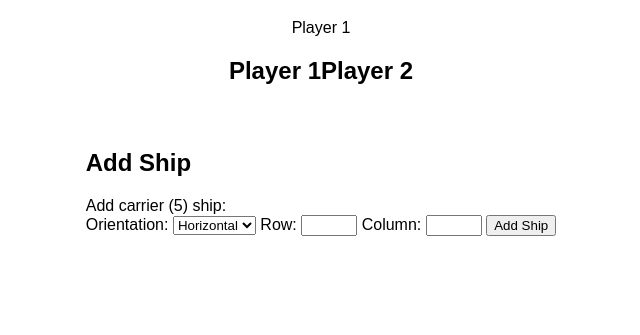
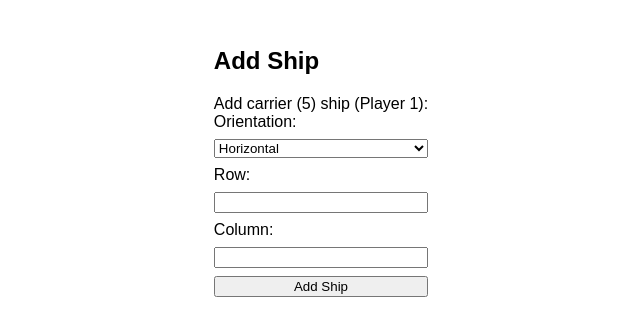
Before and after one commit to raivydassimenas/battleship, a website with bundled scripts: page index.html in a window 1280 px wide. Shown: the part 69-404 px from the top of the page, without its empty margins (319-959 px from the left). Built offline with nearby package versions, Linux system fonts and the light colour scheme.

Commit message:
Fix display modal and gameboards

```diff
--- a/game.js
+++ b/game.js
@@ -59,26 +59,29 @@ const ships = [
 
 let currentShipIndex = 0;
 const shipType = document.querySelector("#ship-type");
-shipType.innerText = `Add ${ships[currentShipIndex].type} (${ships[currentShipIndex].length}) ship:`;
+shipType.innerText = `Add ${ships[currentShipIndex].type} (${ships[currentShipIndex].length}) ship (${currPlayer === player1 ? "Player 1" : "Player 2"}):`;
 
 const addShipForm = document.querySelector("#add-ship-form");
 const addShipModal = document.querySelector("#add-ship-modal");
+const game = document.querySelector("#game");
+game.style.display = "none";
 
 function nextShip() {
   currentShipIndex++;
   if (currentShipIndex < ships.length) {
-    shipType.innerText = `Add ${ships[currentShipIndex].type} (${ships[currentShipIndex].length}) ship:`;
+    shipType.innerText = `Add ${ships[currentShipIndex].type} (${ships[currentShipIndex].length}) ship: (${currPlayer === player1 ? "Player 1" : "Player 2"}):`;
   } else {
     alert("All ships placed successfully!");
     if (currPlayer === player1) {
       currentShipIndex = 0;
       currPlayer = player2;
-      shipType.innerText = `Add ${ships[currentShipIndex].type} (${ships[currentShipIndex].length}) ship:`;
+      shipType.innerText = `Add ${ships[currentShipIndex].type} (${ships[currentShipIndex].length}) ship: (${currPlayer === player1 ? "Player 1" : "Player 2"}):`;
     }
     if (currPlayer === player2 && currentShipIndex === ships.length) {
       addShipModal.style.display = "none";
       renderGameboard(player1.gameboard, gameboardDiv1);
-      renderGameboard(player2.gameboard, gameboardDiv2); // Hide the form when all ships are placed
+      renderGameboard(player2.gameboard, gameboardDiv2);
+      game.style.display = "relative"; // Hide the form when all ships are placed
     }
   }
 }
--- a/index.html
+++ b/index.html
@@ -9,8 +9,9 @@
   </head>
   <body>
     <h1>Battleship</h1>
-    <div id="move"></div>
-    <div class="game">
+
+    <div id="game">
+      <div id="move"></div>
       <div class="player">
         <h2>Player 1</h2>
         <div id="gameboard1" class="gameboard"></div>
@@ -21,8 +22,8 @@
       </div>
     </div>
 
-    <div class="add-ship-modal">
-      <div class="modal-content">
+    <div id="add-ship-modal">
+      <div id="modal-content">
         <h2>Add Ship</h2>
         <div id="ship-type"></div>
         <form id="add-ship-form">
--- a/styles.css
+++ b/styles.css
@@ -19,7 +19,7 @@
     align-items: center;
 }
 
-.game {
+#game {
     margin: 0 auto;
 }
 
@@ -30,10 +30,17 @@ body {
     align-items: center;
 }
 
-.add-ship-modal {
+#add-ship-modal {
     display: flex;
     flex-direction: column;
     align-items: center;
     padding: 0.5em;
     z-index: 1;
+    gap: 0.5em;
 }
+
+#add-ship-form {
+    display: flex;
+    flex-direction: column;
+    gap: 0.5em;
+}
```
